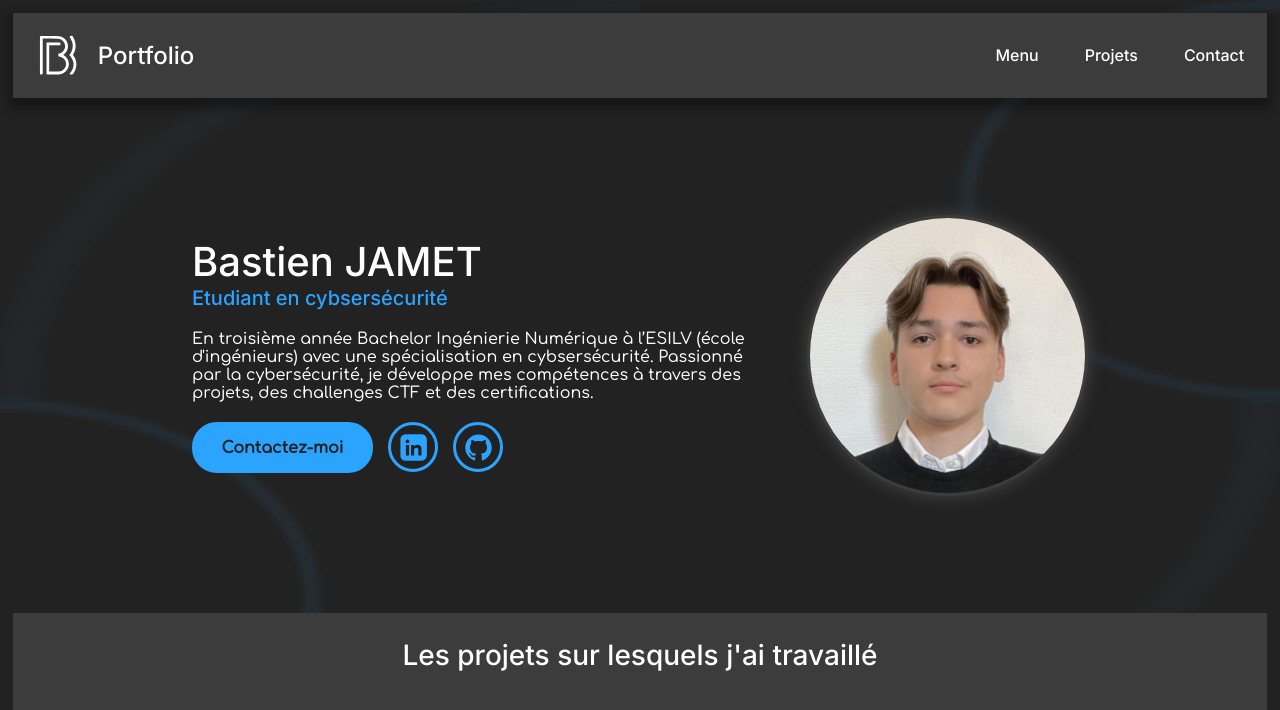
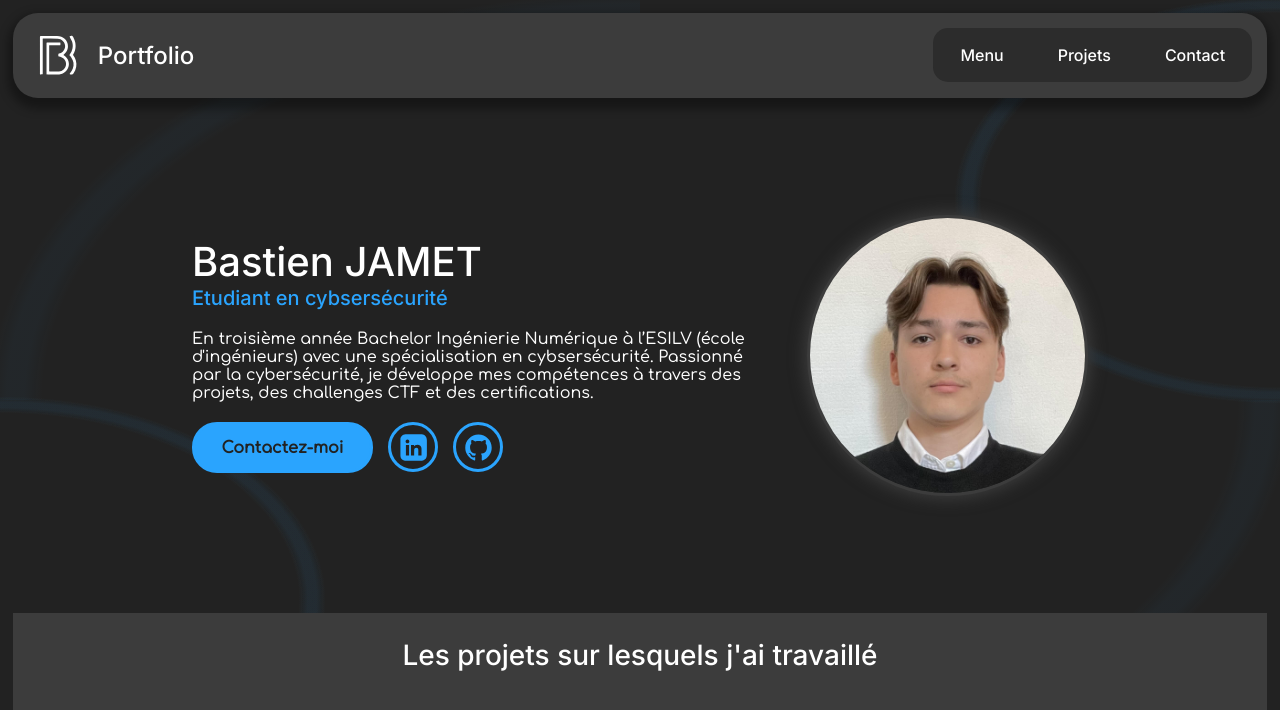
Before and after one commit to bastosjt/Portfolio, a website: page public/menu.html in a window 1280 px wide. Shown: the top 710 px of the page. Drawn offline with Linux system fonts and the light colour scheme.

Commit message:
Mise à jour header

```diff
--- a/public/menu.html
+++ b/public/menu.html
@@ -24,9 +24,9 @@
             <h1 id="header_group_h1">Portfolio</h1>
         </div>
         <ul id="header_text">
-            <li><a href="#galerie">Menu</a></li>
-            <li><a href="#projets">Projets</a></li>
-            <li><a href="#contact">Contact</a></li>
+            <a id="header_a1" href="#galerie">Menu</a>
+            <a id="header_a2" href="#projets">Projets</a>
+            <a id="header_a3" href="#contact">Contact</a>
         </ul>
     </div>
     <div id="galerie">
--- a/public/script.js
+++ b/public/script.js
@@ -189,14 +189,23 @@ window.addEventListener('scroll', function() {
   const header = document.getElementById('header');
   const header_group_img = document.getElementById('header_group_img');
   const header_group_h1 = document.getElementById('header_group_h1');
+  const header_a1 = document.getElementById('header_a1');
+  const header_a2 = document.getElementById('header_a2');
+  const header_a3 = document.getElementById('header_a3');
 
   if (window.scrollY > 175) {
       header.classList.add('shrink');
       header_group_img.classList.add('shrink');
       header_group_h1.classList.add('shrink');
+      header_a1.classList.add('shrink');
+      header_a2.classList.add('shrink');
+      header_a3.classList.add('shrink');
   } else {
       header.classList.remove('shrink');
       header_group_img.classList.remove('shrink');
       header_group_h1.classList.remove('shrink');
+      header_a1.classList.remove('shrink');
+      header_a2.classList.remove('shrink');
+      header_a3.classList.remove('shrink');
   }
 });
--- a/public/style.css
+++ b/public/style.css
@@ -35,6 +35,7 @@ body{
     justify-content: space-between;
     position: fixed;
     transition: all 0.2s ease;
+    border-radius: 25px;
 }
 
 #header.shrink{
@@ -81,26 +82,29 @@ body{
     display: flex;
     justify-content: center;
     list-style: none;
-}
-
-#header li{
-    margin: 10px;
+    margin-right: 15px;
+    background-color: #2C2C2C;
+    border-radius: 15px;
 }
 
 #header a{
     border: 2px solid transparent;
     color: #ffffff;
-    margin: 10px;
-    padding: 1px;
     text-decoration: none;
     transition: 200ms;
     font-size: 1rem;
+    padding: 15px 25px;
+    background-color: transparent;
+    border-radius: 15px;
 }
 
 #header a:hover{
-    border-bottom: 2px solid #2AA4FE;
-    color: #2AA4FE;
-    transition: 200ms;
+    transition: 250ms;
+    background-color: #2AA4FE;
+}
+
+#header_a1.shrink, #header_a2.shrink, #header_a3.shrink{
+    padding: 10px 25px;
 }
 
 #header_text{
```
